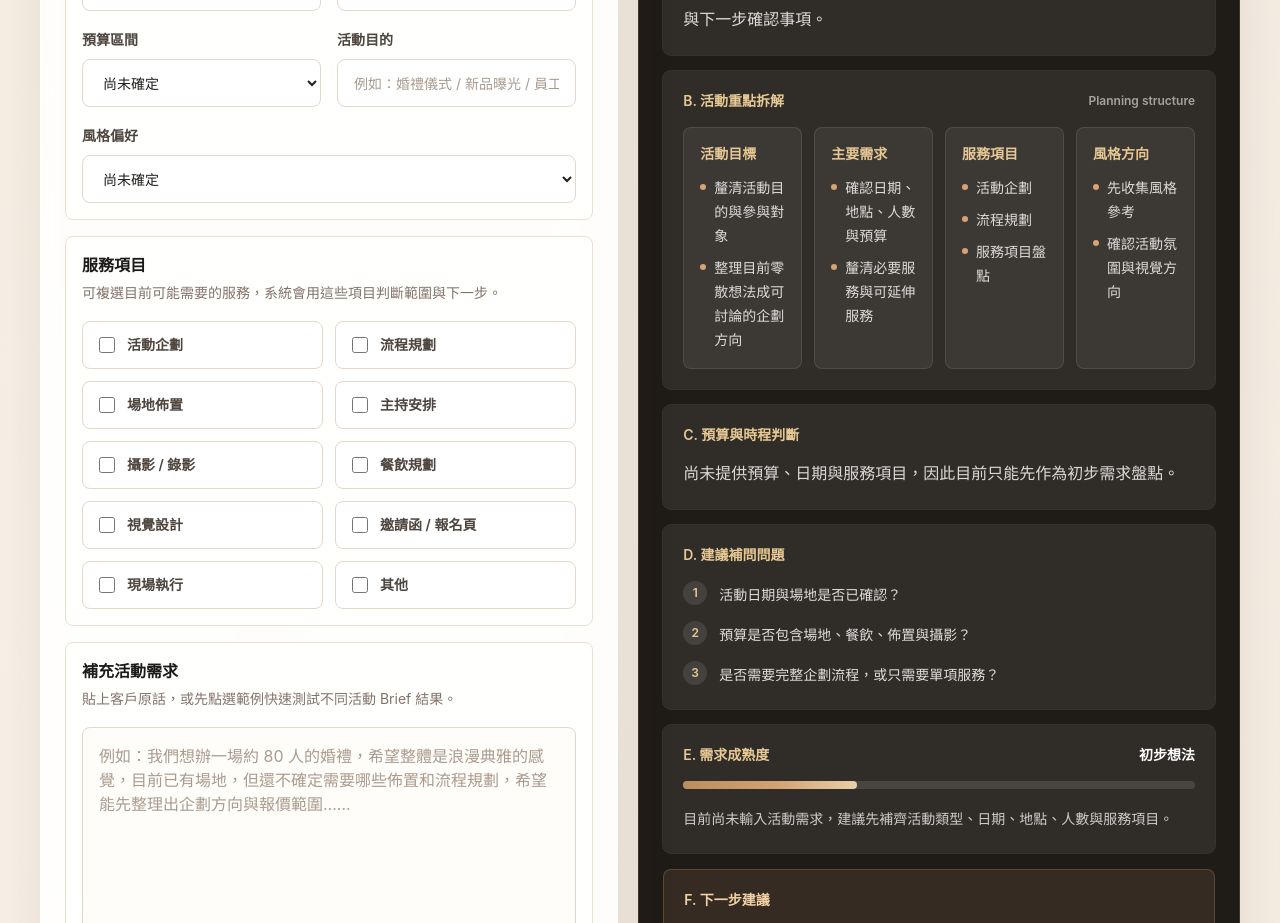
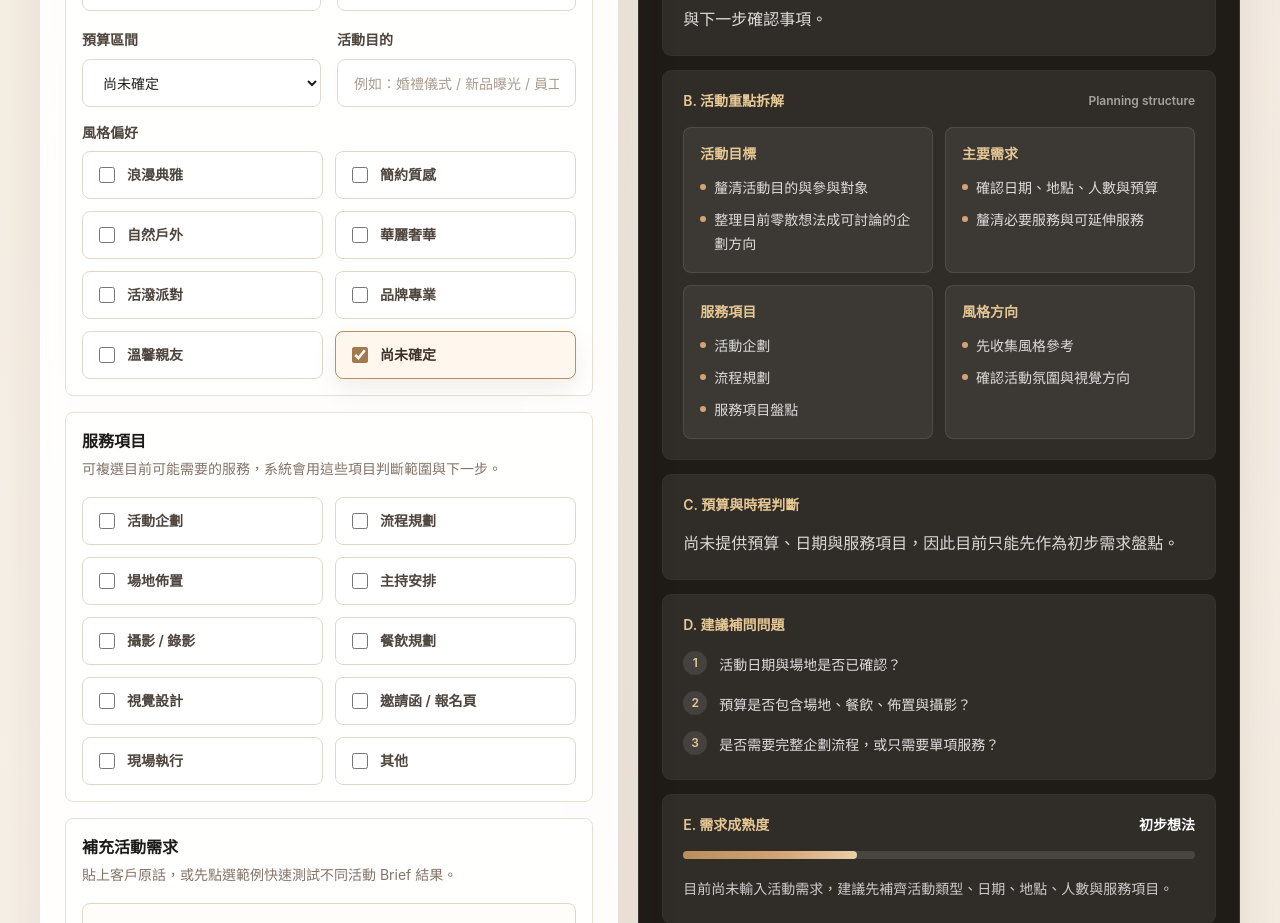
Before and after one commit to CiCK-IT/ai-brief-generator, a Next.js app: page / in a window 1280 px wide. Shown: the part 2180-3103 px from the top of the page. Built offline with nearby package versions, Linux system fonts and the light colour scheme.

Commit message:
Refine event brief style logic

```diff
--- a/src/app/page.tsx
+++ b/src/app/page.tsx
@@ -15,9 +15,11 @@ type EventForm = {
   guestCount: string;
   budget: string;
   purpose: string;
-  stylePreference: string;
+  stylePreferences: string[];
   services: string[];
 };
+
+type ScalarEventFormKey = Exclude<keyof EventForm, "services" | "stylePreferences">;
 
 type EventBreakdown = {
   goals: string[];
@@ -103,7 +105,7 @@ const defaultForm: EventForm = {
   guestCount: "",
   budget: "尚未確定",
   purpose: "",
-  stylePreference: "尚未確定",
+  stylePreferences: ["尚未確定"],
   services: [],
 };
 
@@ -116,7 +118,7 @@ const examples: ExampleBrief[] = [
       guestCount: "約 80 人",
       budget: "15–30 萬",
       purpose: "婚禮儀式與賓客接待",
-      stylePreference: "浪漫典雅",
+      stylePreferences: ["浪漫典雅"],
       services: ["活動企劃", "流程規劃", "場地佈置", "攝影 / 錄影"],
     },
   },
@@ -128,7 +130,7 @@ const examples: ExampleBrief[] = [
       guestCount: "約 50 人",
       budget: "8–15 萬",
       purpose: "新品曝光與品牌體驗",
-      stylePreference: "品牌專業",
+      stylePreferences: ["品牌專業"],
       services: ["活動企劃", "流程規劃", "場地佈置", "視覺設計", "現場執行"],
     },
   },
@@ -140,7 +142,7 @@ const examples: ExampleBrief[] = [
       guestCount: "約 120 人",
       budget: "尚未確定",
       purpose: "員工交流與團隊凝聚",
-      stylePreference: "簡約質感",
+      stylePreferences: ["簡約質感"],
       services: ["活動企劃", "流程規劃", "主持安排", "現場執行"],
     },
   },
@@ -152,7 +154,7 @@ const examples: ExampleBrief[] = [
       guestCount: "約 30 人",
       budget: "3–8 萬",
       purpose: "生日慶祝與朋友聚會",
-      stylePreference: "活潑派對",
+      stylePreferences: ["活潑派對"],
       services: ["流程規劃", "場地佈置", "攝影 / 錄影", "現場執行"],
     },
   },
@@ -373,6 +375,31 @@ function getSelectedServicesLabel(services: string[]) {
   return services.length > 0 ? services.join("、") : "尚未選擇";
 }
 
+function getSelectedStyles(styles: string[]) {
+  return styles.filter((style) => style !== "尚未確定");
+}
+
+function getSelectedStylesLabel(styles: string[]) {
+  const selectedStyles = getSelectedStyles(styles);
+  return selectedStyles.length > 0 ? selectedStyles.join("、") : "尚未確定";
+}
+
+function getGuestScaleText(guestCount: string) {
+  const rawCount = guestCount.trim();
+
+  if (!rawCount) {
+    return "目前尚未明確提供預估人數";
+  }
+
+  const normalizedCount =
+    rawCount
+      .replace(/^(約|大約|預計|預估)\s*/u, "")
+      .replace(/位來賓|位|人|名|規模|左右/g, "")
+      .trim() || rawCount;
+
+  return `約 ${normalizedCount} 位來賓規模`;
+}
+
 function findRuleByType(eventType: string) {
   return eventRules.find((rule) => rule.eventType === eventType);
 }
@@ -412,7 +439,7 @@ function getMaturity(input: string, form: EventForm): Maturity {
     form.guestCount,
     form.budget !== "尚未確定" ? form.budget : "",
     form.purpose,
-    form.stylePreference !== "尚未確定" ? form.stylePreference : "",
+    getSelectedStyles(form.stylePreferences).length > 0 ? "styles" : "",
     form.services.length > 0 ? "services" : "",
   ].filter(Boolean).length;
 
@@ -497,7 +524,7 @@ function getKnownInfo(form: EventForm) {
     form.guestCount.trim() ? "預估人數" : "",
     form.budget !== "尚未確定" ? "預算區間" : "",
     form.services.length > 0 ? "主要服務項目" : "",
-    form.stylePreference !== "尚未確定" ? "風格偏好" : "",
+    getSelectedStyles(form.stylePreferences).length > 0 ? "風格偏好" : "",
   ].filter(Boolean);
 }
 
@@ -508,7 +535,7 @@ function getMissingInfo(form: EventForm) {
     form.guestCount.trim() ? "" : "預估人數",
     form.budget !== "尚未確定" ? "" : "預算範圍",
     form.services.length > 0 ? "" : "必要服務項目",
-    form.stylePreference !== "尚未確定" ? "" : "風格參考",
+    getSelectedStyles(form.stylePreferences).length > 0 ? "" : "風格參考",
   ].filter(Boolean);
 }
 
@@ -528,7 +555,7 @@ function getServiceFocus(services: string[]) {
 function makeSummary(input: string, form: EventForm, rule?: EventRule) {
   const eventType = form.eventType || rule?.eventType || "活動企劃";
   const profile = getEventProfile(eventType);
-  const guestText = form.guestCount.trim() ? `${form.guestCount.trim()}規模` : "人數尚待確認";
+  const guestText = getGuestScaleText(form.guestCount);
   const goal = form.purpose.trim() || profile.defaultGoal;
   const knownInfo = getKnownInfo(form);
   const missingInfo = getMissingInfo(form);
@@ -626,7 +653,7 @@ function getFollowUpQuestions(form: EventForm, rule?: EventRule) {
     questions.push("是否已有品牌識別、主視覺、指定字體色系或必須露出的活動資訊？");
   }
 
-  if (form.stylePreference === "尚未確定") {
+  if (getSelectedStyles(form.stylePreferences).length === 0) {
     questions.push("是否已有喜歡的風格圖片、色系、花藝、材質或參考案例？");
   }
 
@@ -706,11 +733,58 @@ function getDynamicMainNeeds(form: EventForm, rule?: EventRule) {
   return Array.from(new Set(needs.length > 0 ? needs : (rule?.breakdown.mainNeeds ?? fallbackBreakdown.mainNeeds))).slice(0, 5);
 }
 
+function getStyleSuggestions(input: string, form: EventForm, rule?: EventRule) {
+  const selectedStyles = getSelectedStyles(form.stylePreferences);
+  const eventType = form.eventType || rule?.eventType || "";
+  const context = `${eventType} ${form.purpose} ${input} ${selectedStyles.join("、")}`;
+  const suggestions = [
+    (eventType === "新品發表會" || eventType === "品牌活動") &&
+    (selectedStyles.includes("華麗奢華") || selectedStyles.includes("品牌專業") || context.includes("品牌"))
+      ? "建議統一背板、邀請函與現場指標設計，讓品牌視覺在現場保持一致。"
+      : "",
+    (eventType === "新品發表會" || eventType === "品牌活動") &&
+    (selectedStyles.includes("華麗奢華") || selectedStyles.includes("品牌專業") || context.includes("新品"))
+      ? "可規劃品牌拍照區與產品展示焦點，讓來賓更容易理解活動主軸。"
+      : "",
+    eventType === "婚禮 / 婚宴" && selectedStyles.includes("浪漫典雅")
+      ? "建議補充儀式流程、賓客動線與入場節奏，讓浪漫氛圍能延伸到整場體驗。"
+      : "",
+    eventType === "婚禮 / 婚宴" && selectedStyles.includes("浪漫典雅")
+      ? "可整理主視覺色系、花藝、桌面佈置與拍照區需求，方便後續估價。"
+      : "",
+    (eventType === "生日派對" || eventType === "私人聚會") && selectedStyles.includes("活潑派對")
+      ? "建議確認互動橋段、音樂氛圍與拍照區配置，讓現場節奏更有記憶點。"
+      : "",
+    (eventType === "生日派對" || eventType === "私人聚會") && selectedStyles.includes("活潑派對")
+      ? "可補充餐飲形式、活動動線與主要來賓組成，避免現場安排過度鬆散。"
+      : "",
+    form.services.includes("場地佈置")
+      ? "因為有場地佈置需求，建議補充參考圖片、色系、背板尺寸與拍照區位置。"
+      : "",
+    form.services.includes("視覺設計")
+      ? "若需要視覺設計，可先整理品牌識別、主視覺素材與必須露出的活動資訊。"
+      : "",
+    form.services.includes("主持安排")
+      ? "若有主持安排，建議同步確認主持語氣、流程長度與互動橋段。"
+      : "",
+  ].filter(Boolean);
+
+  const fallbackSuggestions = [
+    "建議先整理 2–3 張風格參考圖，確認色系、材質與現場氛圍。",
+    "可把必要服務與可延伸服務分開，讓企劃與報價更容易收斂。",
+    "下一步可補充場地條件與現場動線，避免風格方向無法落地執行。",
+  ];
+
+  return Array.from(new Set(suggestions.length > 0 ? suggestions : fallbackSuggestions)).slice(0, 3);
+}
+
 function getStyleBreakdown(input: string, form: EventForm, rule?: EventRule) {
-  if (form.stylePreference !== "尚未確定") {
+  const selectedStyles = getSelectedStyles(form.stylePreferences);
+
+  if (selectedStyles.length > 0) {
     return {
-      styleDirection: [form.stylePreference],
-      styleSuggestions: [],
+      styleDirection: selectedStyles,
+      styleSuggestions: getStyleSuggestions(input, form, rule),
     };
   }
 
@@ -724,7 +798,7 @@ function getStyleBreakdown(input: string, form: EventForm, rule?: EventRule) {
 
   return {
     styleDirection: inferred.length > 0 ? inferred : ["尚未確定，建議先收集 2–3 張參考圖片"],
-    styleSuggestions: [],
+    styleSuggestions: getStyleSuggestions(input, form, rule),
   };
 }
 
@@ -892,8 +966,26 @@ export default function Home() {
     return "34%";
   }, [result.maturity]);
 
-  const updateForm = (key: keyof EventForm, value: string) => {
+  const updateForm = (key: ScalarEventFormKey, value: string) => {
     setEventForm((current) => ({ ...current, [key]: value }));
+  };
+
+  const toggleStyle = (style: string) => {
+    setEventForm((current) => {
+      if (style === "尚未確定") {
+        return { ...current, stylePreferences: ["尚未確定"] };
+      }
+
+      const selectedStyles = getSelectedStyles(current.stylePreferences);
+      const nextStyles = selectedStyles.includes(style)
+        ? selectedStyles.filter((item) => item !== style)
+        : [...selectedStyles, style];
+
+      return {
+        ...current,
+        stylePreferences: nextStyles.length > 0 ? nextStyles : ["尚未確定"],
+      };
+    });
   };
 
   const toggleService = (service: string) => {
@@ -1121,12 +1213,33 @@ export default function Home() {
                     placeholder="例如：婚禮儀式 / 新品曝光 / 員工交流"
                   />
                   <div className="sm:col-span-2">
-                    <SelectField
-                      label="風格偏好"
-                      value={eventForm.stylePreference}
-                      options={styleOptions}
-                      onChange={(value) => updateForm("stylePreference", value)}
-                    />
+                    <div>
+                      <p className="text-sm font-semibold text-[#4e453e]">風格偏好</p>
+                      <div className="mt-2 grid gap-3 sm:grid-cols-2">
+                        {styleOptions.map((style) => {
+                          const isSelected = eventForm.stylePreferences.includes(style);
+
+                          return (
+                            <label
+                              key={style}
+                              className={`flex min-h-12 cursor-pointer items-center gap-3 rounded-lg border px-4 py-3 text-sm font-semibold transition ${
+                                isSelected
+                                  ? "border-[#b98f5d] bg-[#fff7ed] text-[#3c3128] shadow-[0_10px_26px_rgba(122,91,55,0.1)]"
+                                  : "border-[#e3d7c9] bg-white/80 text-[#4e453e] hover:border-[#c4a57a] hover:bg-white"
+                              }`}
+                            >
+                              <input
+                                type="checkbox"
+                                checked={isSelected}
+                                onChange={() => toggleStyle(style)}
+                                className="h-4 w-4 accent-[#a17b4b]"
+                              />
+                              <span>{style}</span>
+                            </label>
+                          );
+                        })}
+                      </div>
+                    </div>
                   </div>
                 </div>
               </FormSection>
@@ -1211,7 +1324,7 @@ export default function Home() {
                   <OverviewItem label="活動地點" value={eventForm.location} />
                   <OverviewItem label="預估人數" value={eventForm.guestCount} />
                   <OverviewItem label="預算區間" value={eventForm.budget} />
-                  <OverviewItem label="風格偏好" value={eventForm.stylePreference} />
+                  <OverviewItem label="風格偏好" value={getSelectedStylesLabel(eventForm.stylePreferences)} />
                   <OverviewItem label="服務項目" value={getSelectedServicesLabel(eventForm.services)} />
                 </div>
               </article>
@@ -1226,12 +1339,12 @@ export default function Home() {
                   <p className="text-sm font-semibold text-[#e6c894]">B. 活動重點拆解</p>
                   <p className="text-xs font-semibold text-white/56">Planning structure</p>
                 </div>
-                <div className="mt-4 grid gap-3 xl:grid-cols-4">
+                <div className="mt-4 grid gap-3 lg:grid-cols-2">
                   <BreakdownGroup title="活動目標" items={result.breakdown.goals} />
                   <BreakdownGroup title="主要需求" items={result.breakdown.mainNeeds} />
                   <BreakdownGroup title="服務項目" items={result.breakdown.services} />
                   <BreakdownGroup
-                    title={eventForm.stylePreference !== "尚未確定" ? "已選風格" : "風格方向"}
+                    title={getSelectedStyles(eventForm.stylePreferences).length > 0 ? "已選風格" : "風格方向"}
                     items={result.breakdown.styleDirection}
                   />
                   {result.breakdown.styleSuggestions && result.breakdown.styleSuggestions.length > 0 ? (
```
